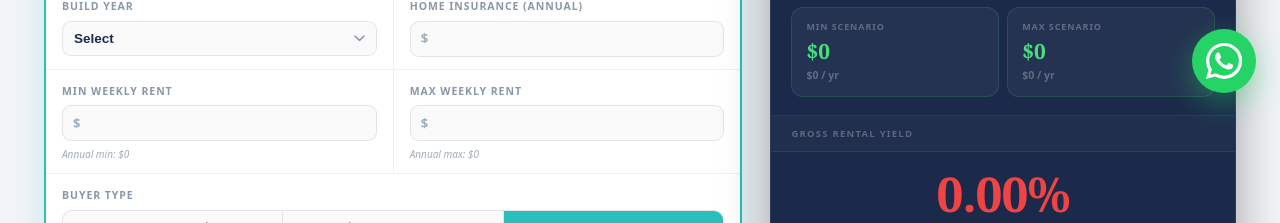
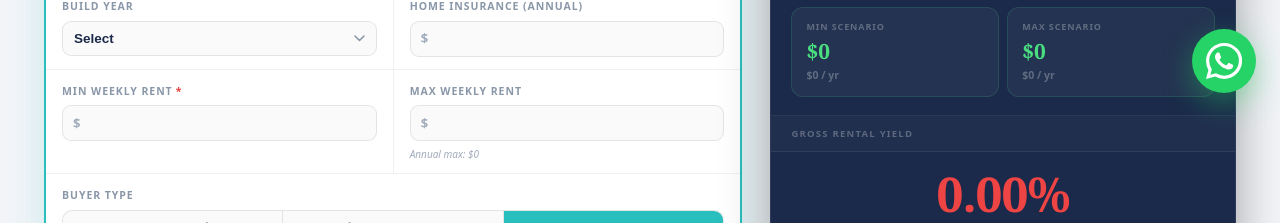
Before and after one commit to vkungwani/buyers-match, a React (Vite) app in the folder buyers-match-website-fe/: page /cashflow-calculator in a window 1280 px wide. Shown: the part 683-906 px from the top of the page. Built offline with nearby package versions, Linux system fonts and the light colour scheme.

Commit message:
feat: implement PropertyDetails component for cashflow calculator page

```diff
--- a/buyers-match-website-fe/src/pages/cashflow-calculator/components/PropertyDetails.jsx
+++ b/buyers-match-website-fe/src/pages/cashflow-calculator/components/PropertyDetails.jsx
@@ -22,8 +22,8 @@ const HomeIcon = () => (
 
 // ── Shared micro-components ───────────────────────────────────────────────────
 
-const MoneyInput = ({ value, onChange, placeholder }) => (
-  <div className="cfc-input-group">
+const MoneyInput = ({ value, onChange, placeholder, hasError }) => (
+  <div className="cfc-input-group" style={hasError ? { borderColor: '#e53e3e', boxShadow: '0 0 0 2px rgba(229,62,62,0.15)' } : {}}>
     <span className="cfc-addon">$</span>
     <input
       className="cfc-input"
@@ -37,11 +37,17 @@ const MoneyInput = ({ value, onChange, placeholder }) => (
   </div>
 );
 
-const Field = ({ label, note, full, children }) => (
+const Field = ({ label, note, full, required, errorMsg, children }) => (
   <div className={`cfc-field${full ? " full" : ""}`}>
-    <div className="cfc-label">{label}</div>
+    <div className="cfc-label">
+      {label}
+      {required && <span style={{ color: '#e53e3e', marginLeft: 3 }}>*</span>}
+    </div>
     {children}
-    {note && <div className="cfc-note">{note}</div>}
+    {errorMsg
+      ? <div className="cfc-note" style={{ color: '#e53e3e', fontWeight: 600 }}>{errorMsg}</div>
+      : note && <div className="cfc-note">{note}</div>
+    }
   </div>
 );
 
@@ -57,6 +63,10 @@ const PropertyDetails = ({ inputs, onChange, stampDuty }) => {
     homeInsurance,
     buyerType,
   } = inputs;
+
+  const formStarted = purchasePrice !== "" && purchasePrice > 0;
+  const minRentEmpty = minWeeklyRent === "" || minWeeklyRent === 0;
+  const showMinRentError = formStarted && minRentEmpty;
 
   const depositPct =
     purchasePrice > 0
@@ -146,11 +156,14 @@ const PropertyDetails = ({ inputs, onChange, stampDuty }) => {
         {/* Min Weekly Rent */}
         <Field
           label="Min Weekly Rent"
-          note={`Annual min: ${fmt((minWeeklyRent || 0) * 52)}`}
+          required
+          note={!minRentEmpty ? `Annual min: ${fmt(minWeeklyRent * 52)}` : undefined}
+          errorMsg={showMinRentError ? "Required — enter a weekly rent amount" : undefined}
         >
           <MoneyInput
             value={minWeeklyRent}
             onChange={(v) => onChange("minWeeklyRent", v)}
+            hasError={showMinRentError}
           />
         </Field>
 
```
